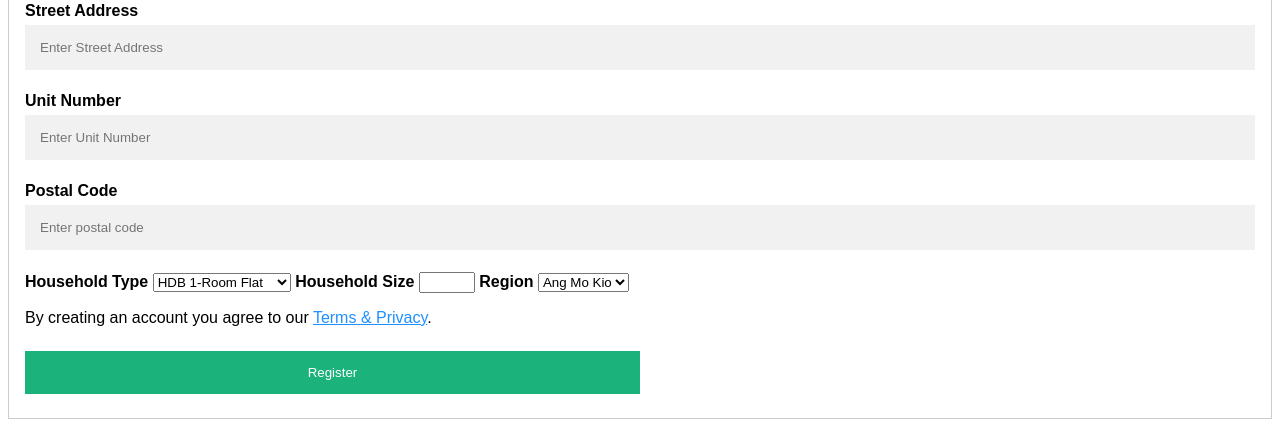
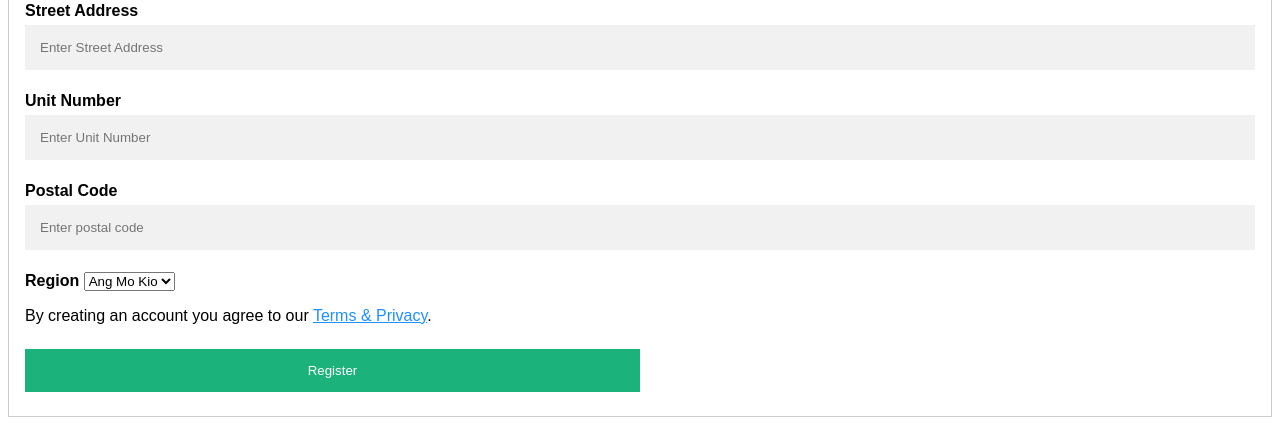
Before and after one commit to singthaitan/3004Cloud, a Flask app: page /register in a window 1280 px wide. Shown: the part 524-951 px from the top of the page. Run offline with Flask 2, Linux system fonts and the light colour scheme.

Commit message:
Comment off unnecessaries in register.html

```diff
--- a/ElectricApp/templates/register.html
+++ b/ElectricApp/templates/register.html
@@ -36,22 +36,22 @@
                 <label for="postal"><b>Postal Code</b></label>
                 <input type="text" name="postal" pattern="[0-9]{6}" placeholder="Enter postal code" required>
 
-                <label for="household_type"><b>Household Type</b></label>
+                <!-- <label for="household_type"><b>Household Type</b></label>
                 <select name="household_type">
                     <option value="hdb1">HDB 1-Room Flat</option>
                     <option value="hdb2">HDB 2-Room Flat</option>
                     <option value="hdb3">HDB 3-Room Flat</option>
                     <option value="hdb4">HDB 4-Room Flat</option>
                     <option value="hdb5">HDB 5-Room Flat</option>
-                    <option value="hdbexec">HDB Executive Flat</option>
+                    <option value="hdbexec">HDB Executive Flat</option> -->
                     <!-- <option value="condominium">Condominium</option>
                     <option value="landed">Landed House</option>
                     <option value="apartment">Apartment</option>
                     <option value="executive">Executive Condominium</option>
                     <option value="terrace">Terrace House</option> -->
-                </select>
-                <label for="household_size"><b>Household Size</b></label>
-                <input type="number" name="household_size" min="1" max="30" step="1">
+                <!-- </select> -->
+                <!-- <label for="household_size"><b>Household Size</b></label>
+                <input type="number" name="household_size" min="1" max="30" step="1"> -->
 
                 <label for="region"><b>Region</b></label>
                 <select name="region">
```
